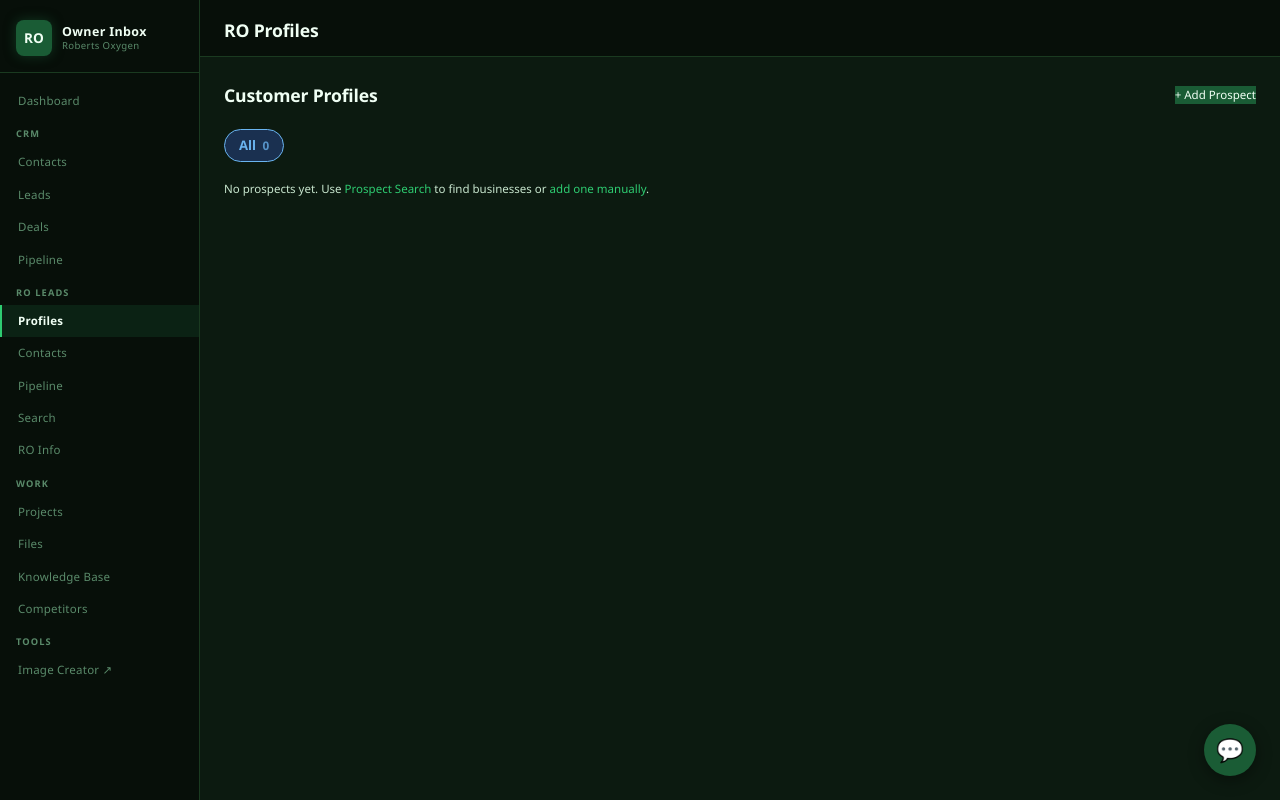
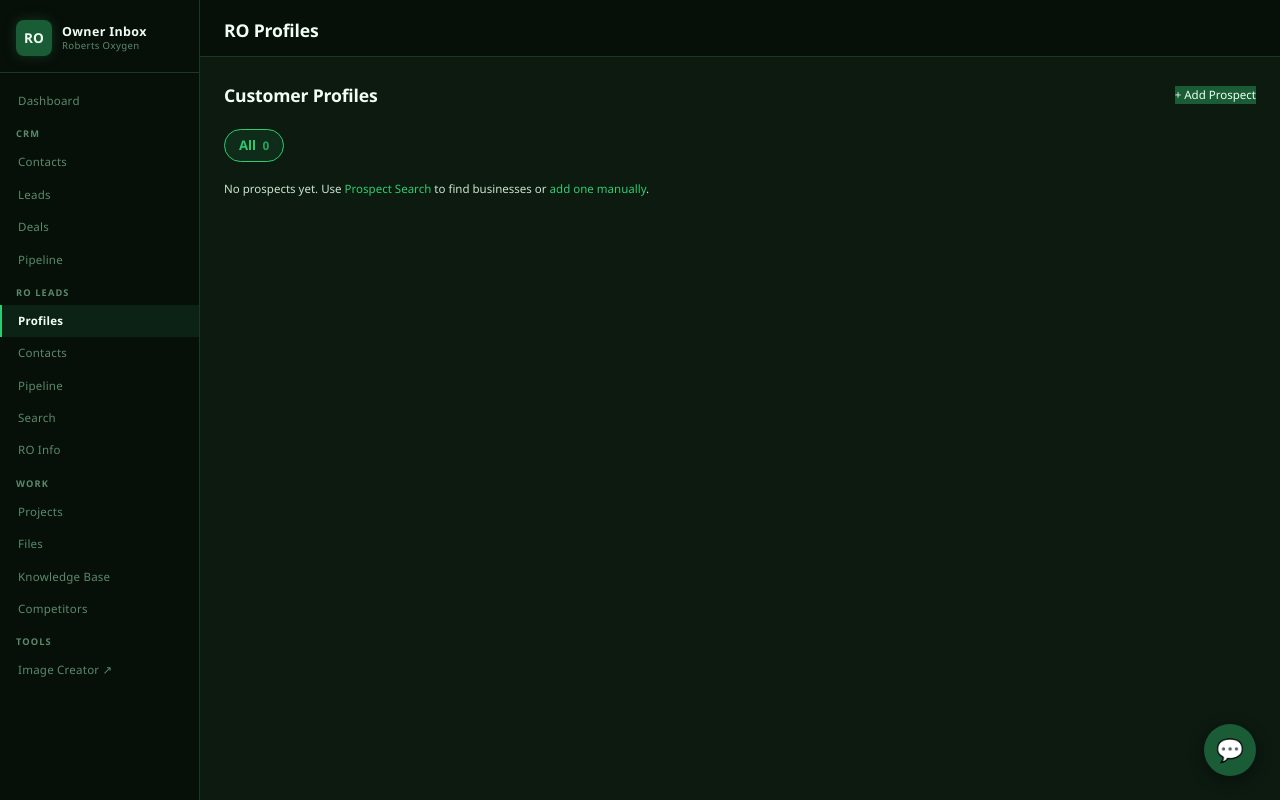
Before and after one commit to ssinjinx/RO-Marketing-Tools, a Flask app: page /ro/profiles in a window 1280 px wide. Run offline with Flask 3, Linux system fonts and the light colour scheme; the visitor is signed in with stand-in values (Sample User, id 1); data that the repository does not hold is empty.

Commit message:
fix: update industry tab colors to Dark Forest design system tokens

```diff
--- a/Owner Inbox/templates/ro/profiles.html
+++ b/Owner Inbox/templates/ro/profiles.html
@@ -95,21 +95,21 @@
     padding: 5px 14px;
     border-radius: 20px;
     border: 1px solid var(--border, #333);
-    background: var(--surface, #1e1e2e);
-    color: var(--text-muted, #888);
+    background: var(--bg-card, rgba(255,255,255,0.05));
+    color: var(--text-muted, #5a8a6a);
     font-size: 0.82rem;
     text-decoration: none;
     white-space: nowrap;
     transition: border-color 0.15s, color 0.15s;
 }
 .ind-tab:hover {
-    border-color: #6ab4f0;
-    color: #6ab4f0;
+    border-color: var(--green-glow, #2ecc71);
+    color: var(--green-glow, #2ecc71);
 }
 .ind-tab-active {
-    background: #1a3050;
-    border-color: #6ab4f0;
-    color: #6ab4f0;
+    background: rgba(26, 92, 53, 0.25);
+    border-color: var(--green-glow, #2ecc71);
+    color: var(--green-glow, #2ecc71);
     font-weight: 600;
 }
 .ind-count {
```
